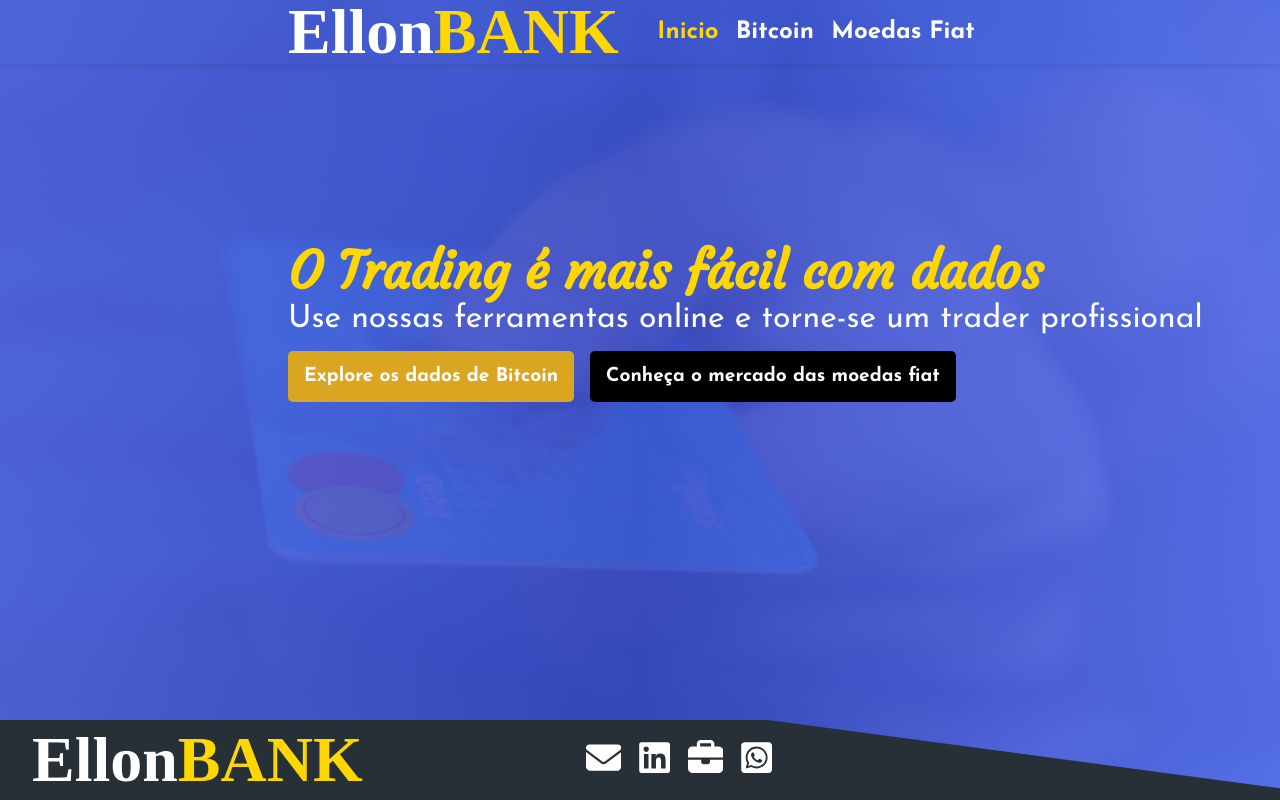
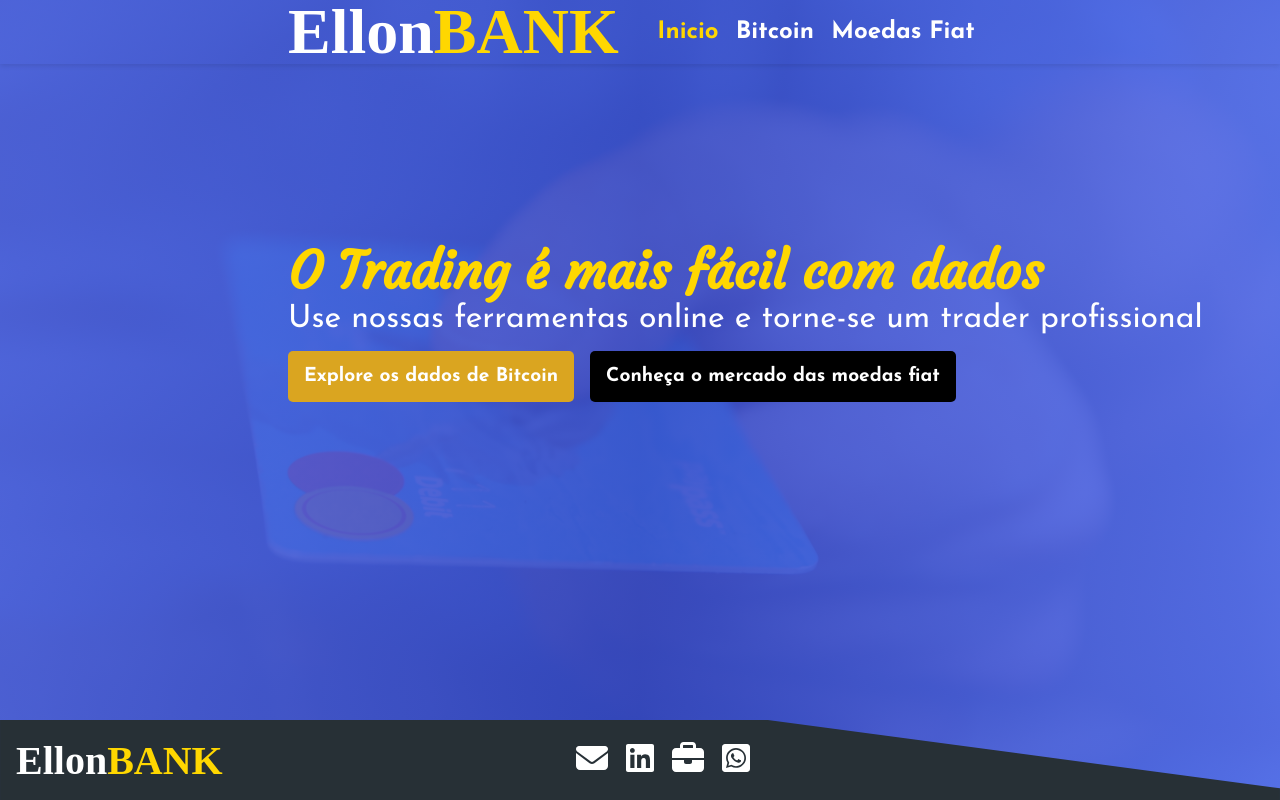
Before and after one commit to Carlitonchin/ellon, a Next.js app: page / in a window 1280 px wide. Shown: the top 800 px of the page. Built offline with nearby package versions, Linux system fonts and the light colour scheme; a web font is replaced by a local one.

Commit message:
footer items smaller

```diff
--- a/components/footer.js
+++ b/components/footer.js
@@ -2,7 +2,7 @@ import Link from "next/link"
 
 export default ()=>{
     return <footer>
-            <h3 className="logo">Ellon<span>BANK</span></h3>
+            <h3 className="logo logo-footer">Ellon<span>BANK</span></h3>
 
             <div className="icons">
                 <Link className="icon" target={"_blank"} href="mailto:carlozalejandro98@gmail.com">
--- a/styles/footer.css
+++ b/styles/footer.css
@@ -6,7 +6,7 @@ footer{
     background-position: center;
     background-repeat: no-repeat;
     background-size: cover;
-    padding: 2rem;
+    padding: 1rem;
     color: white;
     display: flex;
     align-items: center;
@@ -27,11 +27,15 @@ footer > .icons > .icon{
 }
 
 .icon > svg{
-    width: 2.2rem;
-    height: 2.2rem;
+    width: 2rem;
+    height: 2rem;
     fill: white;
 }
 
 .icon:hover > svg{
     fill: gold;
 }
+
+.logo-footer{
+    font-size: 2.5rem;
+}
```
